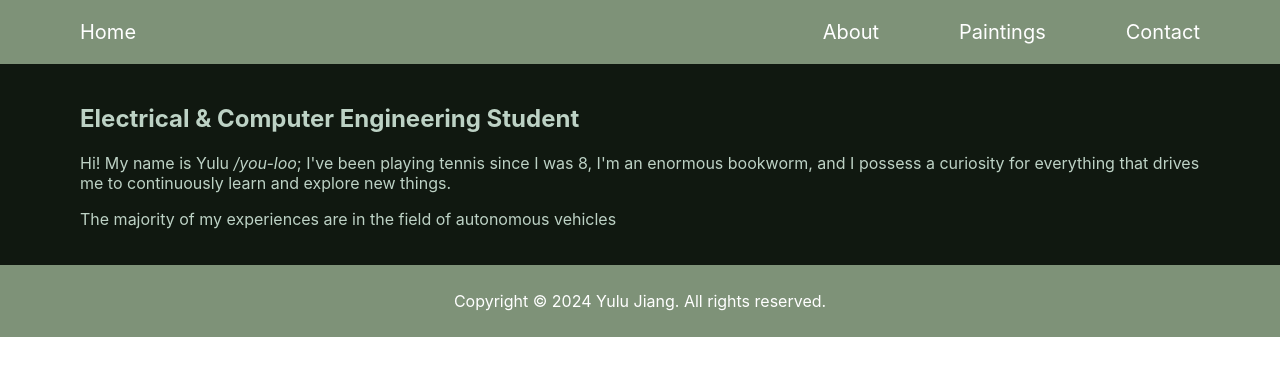
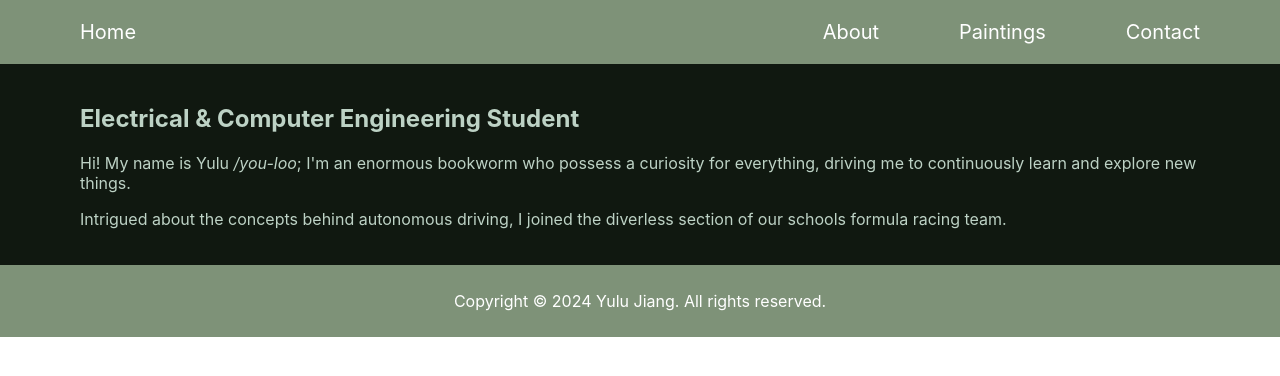
Before and after one commit to yu1uuu/Portfolio, a React (Create React App) app: page /about in a window 1280 px wide. Shown: the top 376 px of the page. Built offline with nearby package versions, Linux system fonts and the light colour scheme.

Commit message:
random yap

```diff
--- a/src/components/About.js
+++ b/src/components/About.js
@@ -19,10 +19,10 @@ function About() {
 
     <h2> Electrical & Computer Engineering Student</h2>
     <p>
-        Hi! My name is Yulu <i>/you-loo</i>; I've been playing tennis since I was 8, I'm an enormous bookworm,
-        and I possess a curiosity for everything that drives me to continuously learn and explore new things.
+        Hi! My name is Yulu <i>/you-loo</i>; I'm an enormous bookworm who possess a curiosity for everything,
+        driving me to continuously learn and explore new things.
     </p>
-    <p>The majority of my experiences are in the field of autonomous vehicles</p>
+    <p>Intrigued about the concepts behind autonomous driving, I joined the diverless section of our schools formula racing team.</p>
 
     </TextSection>
     </StyledAbout>
```
